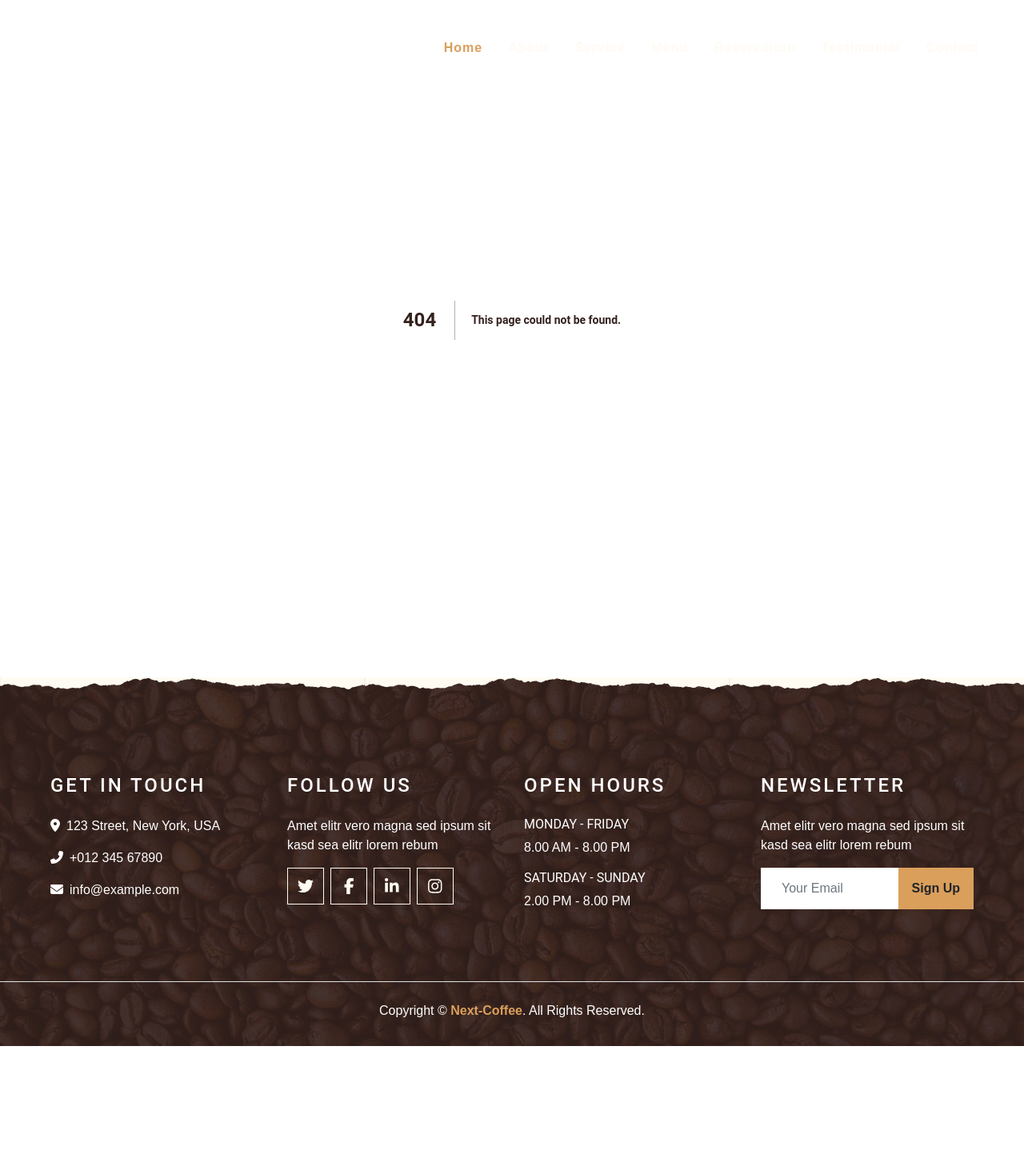
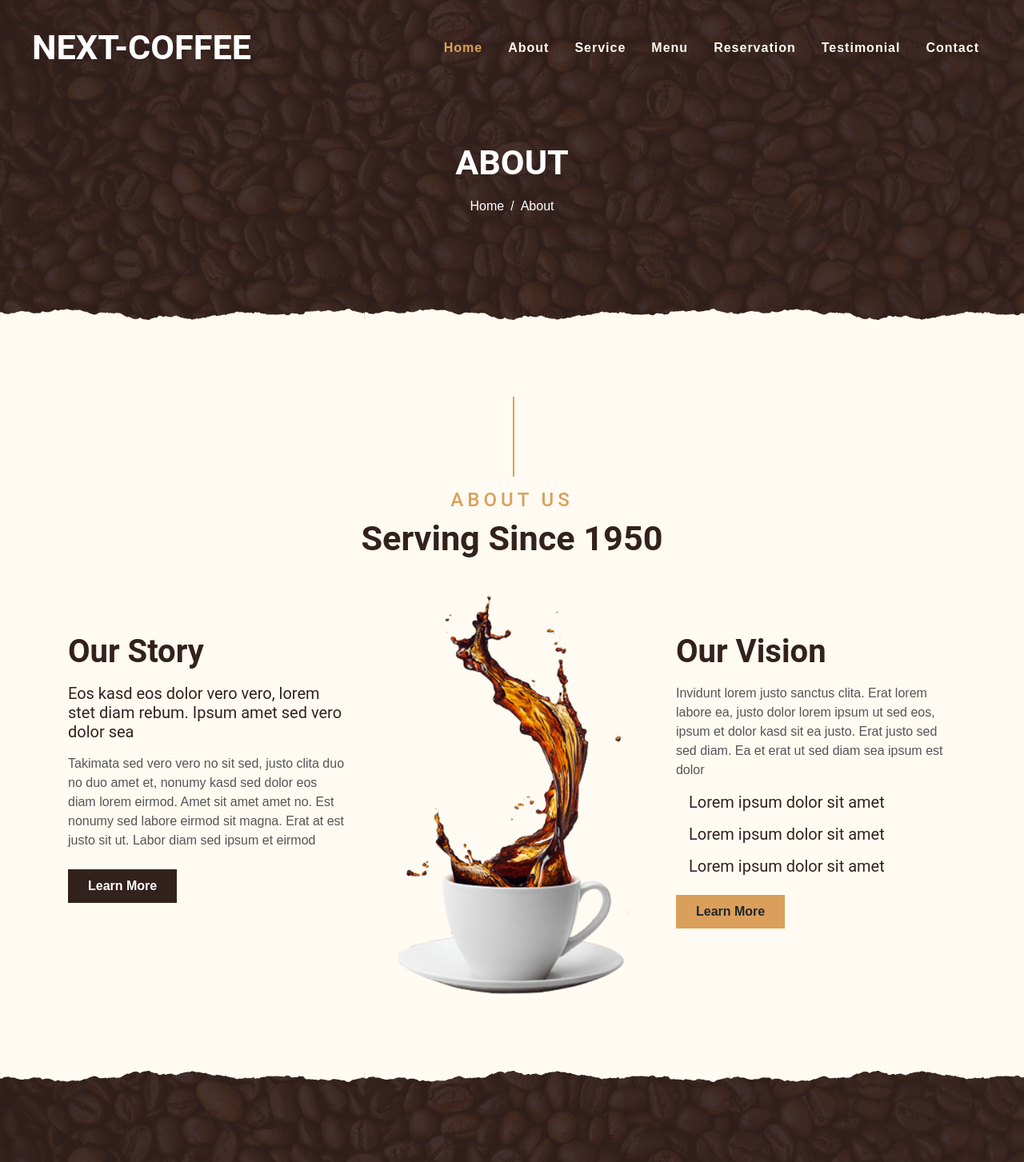
Before and after one commit to Aidenrmz/CoffeeShop, a Next.js app: page /about in a window 1280 px wide. Before the commit this address had no page. Shown: the top 1453 px of the page at 80% size. Before the commit the page ends 1308 px from the top, so only its background shows below. Built offline with nearby package versions, Linux system fonts and the light colour scheme.

Commit message:
Add shared page header and about route

```diff
--- /dev/null
+++ b/components/modules/PageHeader/pageHeader.js
@@ -0,0 +1,32 @@
+import Link from "next/link";
+import React from "react";
+
+function PageHeader({ route }) {
+  return (
+    <>
+      {/* <!-- Page Header Start --> */}
+      <div className="container-fluid page-header mb-5 position-relative overlay-bottom">
+        <div
+          className="d-flex flex-column align-items-center justify-content-center pt-0 pt-lg-5"
+          style={{ minHeight: "400px" }}
+        >
+          <h1 className="display-4 mb-3 mt-0 mt-lg-5 text-white text-uppercase">
+            {route}
+          </h1>
+          <div className="d-inline-flex mb-lg-5">
+            <p className="m-0 text-white">
+              <Link className="text-white" href="/">
+                Home
+              </Link>
+            </p>
+            <p className="m-0 text-white px-2">/</p>
+            <p className="m-0 text-white">{route}</p>
+          </div>
+        </div>
+      </div>
+      {/* <!-- Page Header End --> */}
+    </>
+  );
+}
+
+export default PageHeader;
--- /dev/null
+++ b/components/templates/About/Story.js
@@ -0,0 +1,41 @@
+import React from "react";
+
+function Story() {
+  return (
+    <>
+       {/* <!-- About Start --> */}
+       <div className="container-fluid py-5">
+        <div className="container">
+            <div className="section-title">
+                <h4 className="text-primary text-uppercase" style={{letterSpacing: '5px'}}>About Us</h4>
+                <h1 className="display-4">Serving Since 1950</h1>
+            </div>
+            <div className="row">
+                <div className="col-lg-4 py-0 py-lg-5">
+                    <h1 className="mb-3">Our Story</h1>
+                    <h5 className="mb-3">Eos kasd eos dolor vero vero, lorem stet diam rebum. Ipsum amet sed vero dolor sea</h5>
+                    <p>Takimata sed vero vero no sit sed, justo clita duo no duo amet et, nonumy kasd sed dolor eos diam lorem eirmod. Amet sit amet amet no. Est nonumy sed labore eirmod sit magna. Erat at est justo sit ut. Labor diam sed ipsum et eirmod</p>
+                    <a href="" className="btn btn-secondary font-weight-bold py-2 px-4 mt-2">Learn More</a>
+                </div>
+                <div className="col-lg-4 py-5 py-lg-0" style={{minHeight: "500px"}}>
+                    <div className="position-relative h-100">
+                        <img className="position-absolute w-100 h-100" src="img/about.png" style={{objectFit :"cover"}}/>
+                    </div>
+                </div>
+                <div className="col-lg-4 py-0 py-lg-5">
+                    <h1 className="mb-3">Our Vision</h1>
+                    <p>Invidunt lorem justo sanctus clita. Erat lorem labore ea, justo dolor lorem ipsum ut sed eos, ipsum et dolor kasd sit ea justo. Erat justo sed sed diam. Ea et erat ut sed diam sea ipsum est dolor</p>
+                    <h5 className="mb-3"><i className="fa fa-check text-primary mr-3"></i>Lorem ipsum dolor sit amet</h5>
+                    <h5 className="mb-3"><i className="fa fa-check text-primary mr-3"></i>Lorem ipsum dolor sit amet</h5>
+                    <h5 className="mb-3"><i className="fa fa-check text-primary mr-3"></i>Lorem ipsum dolor sit amet</h5>
+                    <a href="" className="btn btn-primary font-weight-bold py-2 px-4 mt-2">Learn More</a>
+                </div>
+            </div>
+        </div>
+    </div>
+    {/* <!-- About End --> */}
+    </>
+  );
+}
+
+export default Story;
--- /dev/null
+++ b/pages/about/index.js
@@ -0,0 +1,15 @@
+import PageHeader from '@/components/modules/PageHeader/pageHeader'
+import Story from '@/components/templates/About/Story'
+import React from 'react'
+
+function About() {
+  return (
+    <>
+    <PageHeader route={'About'}/>
+    <Story/>
+
+    </>
+  )
+}
+
+export default About
```
